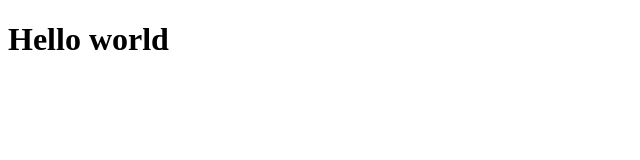
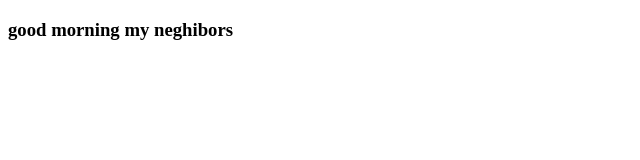
Before and after one commit to VirabGrigoryan/project-test, a plain HTML site: page index.html in a window 1280 px wide. Shown: the whole page, without its empty margins (0-640 px from the left). Drawn offline with Linux system fonts and the light colour scheme.

Commit message:
Project started

```diff
--- a/index.html
+++ b/index.html
@@ -6,6 +6,6 @@
     <title>Document</title>
 </head>
 <body>
-    <h1>Hello world</h1>
+    <h3>good morning my neghibors</h3>
 </body>
 </html>
```
